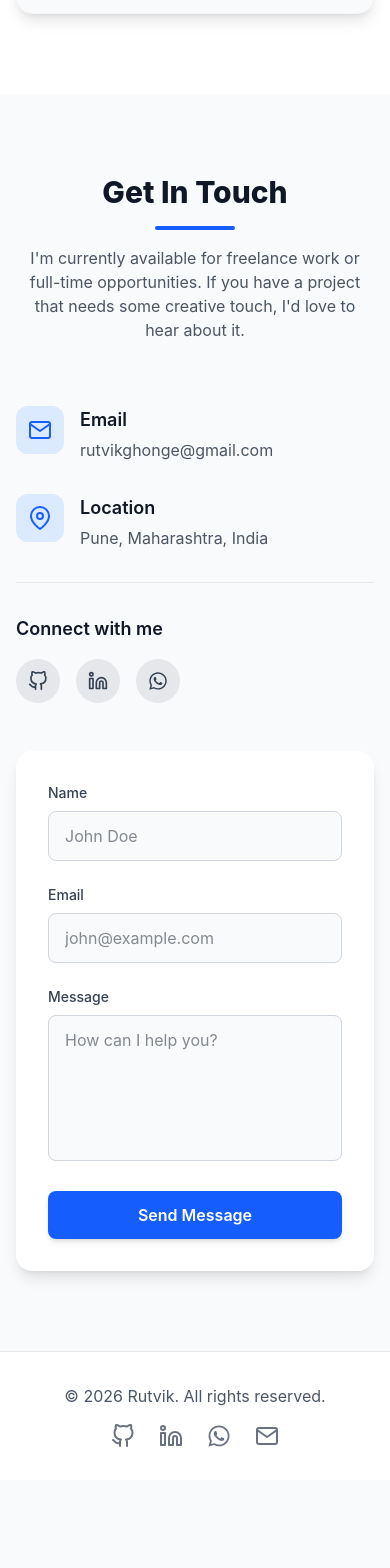
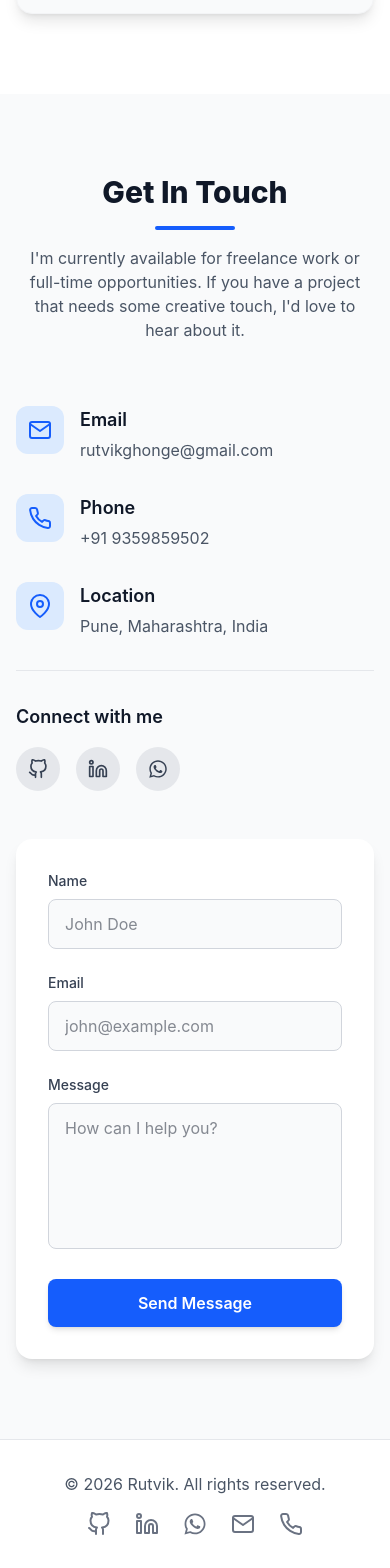
Before and after one commit to rutvikghonge/my-portfolio, a React (Vite) app: page / in a window 390 px wide. Shown: the part 4225-5793 px from the top of the page. Before the commit the page ends 5705 px from the top, so only its background shows below. Built offline with nearby package versions, Linux system fonts and the light colour scheme.

Commit message:
Add the mobile number

```diff
--- a/src/components/Footer.jsx
+++ b/src/components/Footer.jsx
@@ -1,5 +1,5 @@
 import React from 'react';
-import { FiGithub, FiLinkedin, FiMail } from 'react-icons/fi';
+import { FiGithub, FiLinkedin, FiMail, FiPhone } from 'react-icons/fi';
 import { FaWhatsapp } from 'react-icons/fa';
 
 const Footer = () => {
@@ -38,6 +38,10 @@ const Footer = () => {
                             <FiMail size={24} />
                             <span className="sr-only">Email</span>
                         </a>
+                        <a href="tel:+919359859502" className="text-gray-500 hover:text-blue-500 dark:hover:text-blue-400 transition-colors">
+                            <FiPhone size={24} />
+                            <span className="sr-only">Phone</span>
+                        </a>
                     </div>
                 </div>
             </div>
--- a/src/sections/ContactSection.jsx
+++ b/src/sections/ContactSection.jsx
@@ -1,7 +1,7 @@
 import React, { useRef, useState } from 'react';
 import { motion } from 'framer-motion';
 import emailjs from '@emailjs/browser';
-import { FiMail, FiMapPin, FiGithub, FiLinkedin } from 'react-icons/fi';
+import { FiMail, FiMapPin, FiGithub, FiLinkedin, FiPhone } from 'react-icons/fi';
 import { FaWhatsapp } from 'react-icons/fa';
 
 const ContactSection = () => {
@@ -80,7 +80,21 @@ const ContactSection = () => {
                             </div>
                             <div>
                                 <h3 className="text-lg font-semibold text-gray-900 dark:text-white">Email</h3>
-                                <p className="text-gray-600 dark:text-gray-400 mt-1">rutvikghonge@gmail.com</p>
+                                <a href="mailto:rutvikghonge@gmail.com" className="text-gray-600 dark:text-gray-400 mt-1 hover:text-blue-600 dark:hover:text-blue-400 transition-colors block">
+                                    rutvikghonge@gmail.com
+                                </a>
+                            </div>
+                        </div>
+
+                        <div className="flex items-start space-x-4">
+                            <div className="bg-blue-100 dark:bg-blue-900/30 p-3 rounded-xl text-blue-600 dark:text-blue-400">
+                                <FiPhone size={24} />
+                            </div>
+                            <div>
+                                <h3 className="text-lg font-semibold text-gray-900 dark:text-white">Phone</h3>
+                                <a href="tel:+919359859502" className="text-gray-600 dark:text-gray-400 mt-1 hover:text-blue-600 dark:hover:text-blue-400 transition-colors block">
+                                    +91 9359859502
+                                </a>
                             </div>
                         </div>
 
```
